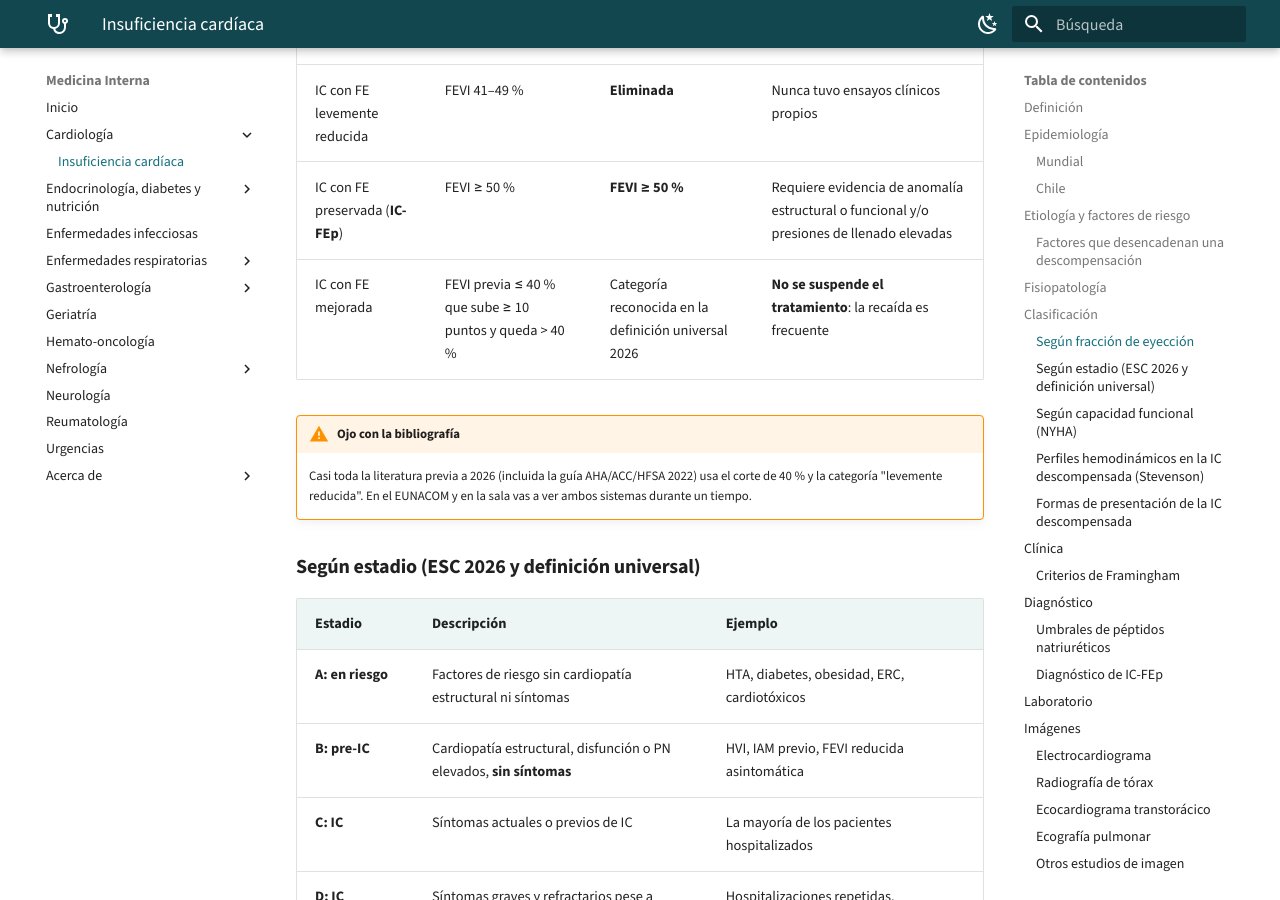
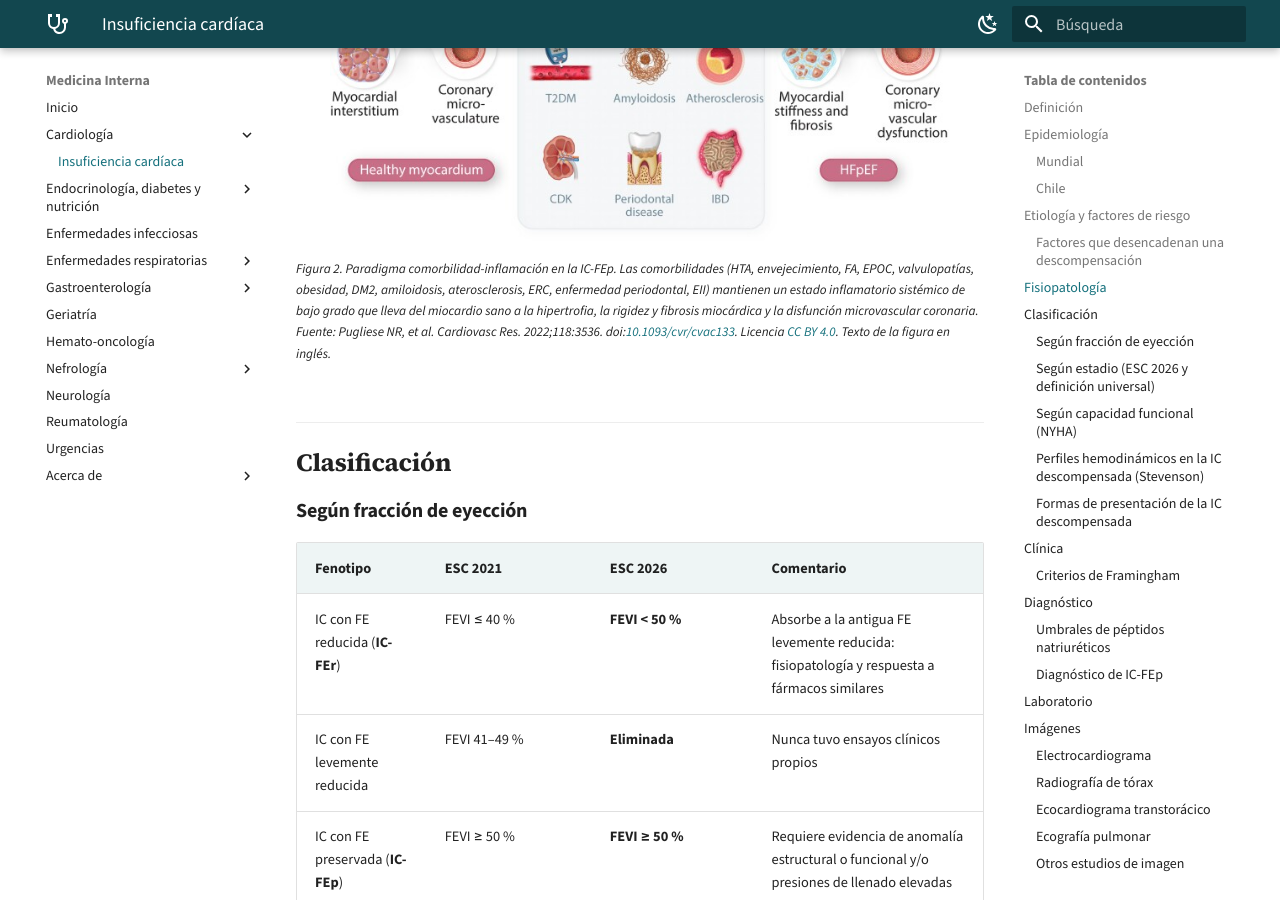
Before and after one commit to jorgevillagrareyes-dotcom/Medicina-interna, an MkDocs documentation site: the page built from docs/cardiologia/insuficiencia-cardiaca.md, in a window 1280 px wide and 900 px high, scrolled down 4769 px. Built offline with MkDocs 1.6.1 and Material for MkDocs 9.7.7, drawn with Linux system fonts in a browser that asks for light colours; a script that is not in the unit is left out; some of the changed text lies outside the part shown.

Commit message:
Agregar figuras CC BY a insuficiencia cardíaca
Paradigma inflamatorio de la IC-FEp (Pugliese, Cardiovasc Res 2022) y
procesamiento de péptidos natriuréticos (Castiglione, Heart Fail Rev 2022),
descargadas al repositorio con atribución y licencia.

Co-Authored-By: Claude Opus 5.5 <noreply@anthropic.com>
Claude-Session: https://claude.ai/code/session_01SdsFEozaC1Cwxq37HM2GJ6

```diff
--- a/docs/cardiologia/insuficiencia-cardiaca.md
+++ b/docs/cardiologia/insuficiencia-cardiaca.md
@@ -124,6 +124,11 @@ flowchart TD
 
 **IC con FE preservada**: predominan la rigidez ventricular y la disfunción diastólica, con presiones de llenado elevadas sobre todo en ejercicio. Contribuye un estado **inflamatorio sistémico** por comorbilidades (obesidad, diabetes, HTA, ERC) que produce disfunción microvascular, fibrosis e hipertrofia. Es frecuente en **mujeres y adultos mayores**, y con frecuencia se asocia a **FA** e **hipertensión pulmonar**.
 
+<figure markdown>
+![Paradigma comorbilidad-inflamación en la IC con FE preservada: la hipertensión, el envejecimiento, la FA, la EPOC, la diabetes, la ERC, la obesidad y otras comorbilidades generan inflamación sistémica crónica de bajo grado que produce hipertrofia de cardiomiocitos, rigidez y fibrosis miocárdica y disfunción microvascular coronaria](../assets/figuras/ic/icfep-inflamacion-pugliese-2022.jpg){ loading=lazy width="620" }
+<figcaption>Figura 2. Paradigma comorbilidad-inflamación en la IC-FEp. Las comorbilidades (HTA, envejecimiento, FA, EPOC, valvulopatías, obesidad, DM2, amiloidosis, aterosclerosis, ERC, enfermedad periodontal, EII) mantienen un estado inflamatorio sistémico de bajo grado que lleva del miocardio sano a la hipertrofia, la rigidez y fibrosis miocárdica y la disfunción microvascular coronaria. Fuente: Pugliese NR, et al. <em>Cardiovasc Res</em>. 2022;118:3536. doi:<a href="https://doi.org/10.1093/cvr/cvac133">10.1093/cvr/cvac133</a>. Licencia <a href="https://creativecommons.org/licenses/by/4.0/">CC BY 4.0</a>. Texto de la figura en inglés.</figcaption>
+</figure>
+
 ## Clasificación
 
 ### Según fracción de eyección
@@ -245,6 +250,11 @@ flowchart TD
 - **Los elevan**: edad avanzada, **FA**, **ERC**, TEP, síndrome coronario agudo, sepsis, hipertensión pulmonar, anemia, hipertiroidismo, quimioterapia cardiotóxica.
 - **Los disminuyen**: **obesidad** (valores falsamente bajos), edema pulmonar "flash" en las primeras horas, pericarditis constrictiva, taponamiento.
 - El **sacubitril/valsartán eleva el BNP** (la neprilisina lo degrada) pero **no el NT-proBNP**. En pacientes con ARNI, controla con NT-proBNP.
+
+<figure markdown>
+![Síntesis de los péptidos natriuréticos tipo B: el gen se transcribe y traduce a preproBNP, que se procesa a proBNP de 108 aminoácidos y luego, por furina y corina, se divide en NT-proBNP (1 a 76, inactivo) y BNP (77 a 108, activo), ambos útiles para diagnóstico, pronóstico, tamizaje y guía del tratamiento](../assets/figuras/ic/peptidos-natriureticos-castiglione-2022.jpg){ loading=lazy width="420" }
+<figcaption>Figura 4. Procesamiento de los péptidos natriuréticos tipo B. El proBNP se divide en cantidades equimolares de <strong>NT-proBNP</strong> (inactivo, vida media más larga, no lo degrada la neprilisina) y <strong>BNP</strong> (activo). Fuente: Castiglione V, et al. Biomarkers for the diagnosis and management of heart failure. <em>Heart Fail Rev</em>. 2022;27:625. doi:<a href="https://doi.org/10.1007/s10741-021-10105-w">10.1007/s10741-021-10105-w</a>. Licencia <a href="https://creativecommons.org/licenses/by/4.0/">CC BY 4.0</a>. Texto de la figura en inglés.</figcaption>
+</figure>
 
 ### Diagnóstico de IC-FEp
 
@@ -613,3 +623,5 @@ flowchart TD
 17. Kosiborod MN, et al. Semaglutide in Patients with Heart Failure with Preserved Ejection Fraction and Obesity (STEP-HFpEF). *N Engl J Med.* 2023;389:1069–1084.
 18. Packer M, et al. Tirzepatide for Heart Failure with Preserved Ejection Fraction and Obesity (SUMMIT). *N Engl J Med.* 2025;392:427–437.
 19. Halliday BP, et al. Withdrawal of pharmacological treatment for heart failure in patients with recovered dilated cardiomyopathy (TRED-HF). *Lancet.* 2019;393:61–73.
+20. Pugliese NR, et al. Inflammatory pathways in heart failure with preserved left ventricular ejection fraction: implications for future interventions. *Cardiovasc Res.* 2022;118:3536. doi:[10.1093/cvr/cvac133](https://doi.org/10.1093/cvr/cvac133)
+21. Castiglione V, et al. Biomarkers for the diagnosis and management of heart failure. *Heart Fail Rev.* 2022;27:625. doi:[10.1007/s10741-021-10105-w](https://doi.org/10.1007/s10741-021-10105-w)
```
Also changed, not shown: other parts of docs/cardiologia/insuficiencia-cardiaca.md (+3 -3 lines), docs/assets/figuras/ic/icfep-inflamacion-pugliese-2022.jpg (added), docs/assets/figuras/ic/peptidos-natriureticos-castiglione-2022.jpg (added).
